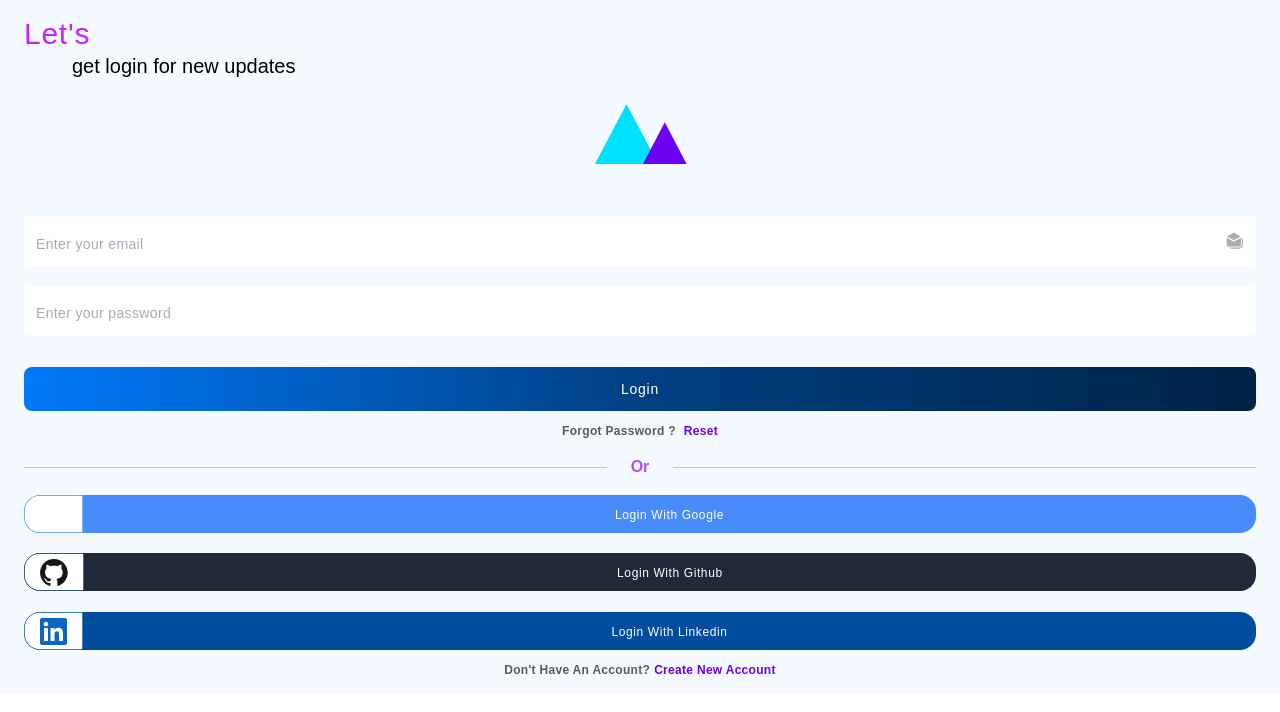
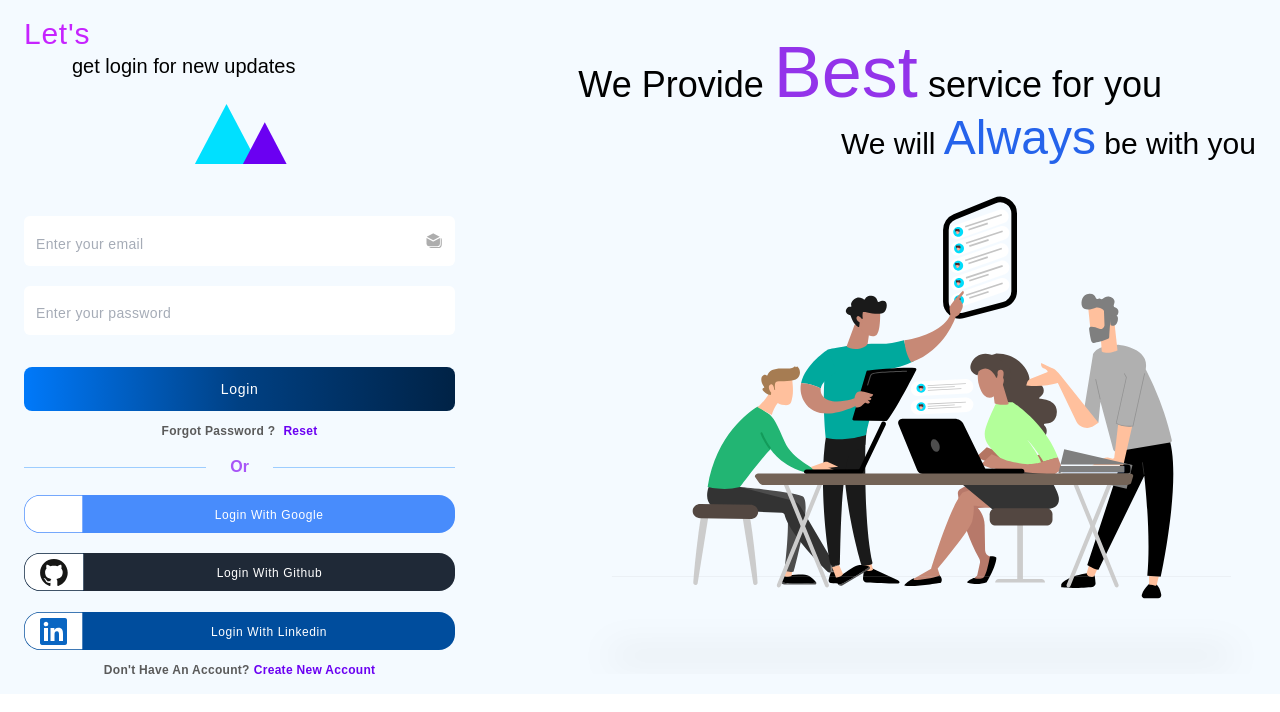
Before and after one commit to NightEncrypter/skillerz, a React (Create React App) app: page /candidates/login in a window 1280 px wide. Shown: the top 712 px of the page. Built offline with nearby package versions, Linux system fonts and the light colour scheme; some icons are missing.

Commit message:
home-page-running

```diff
--- a/src/components/Pages/candidates/CandidateLogin.tsx
+++ b/src/components/Pages/candidates/CandidateLogin.tsx
@@ -4,12 +4,15 @@ import { Link } from "react-router-dom";
 import CustomInput from "../../CustomInput/CustomInput";
 import PasswordInput from "../../CustomInput/PasswordInput";
 import HomeLogoLink from "../../logoLinks/HomeLogoLink";
+import HomeLogo1 from "../../svgs/HomeLogo1";
 const CandidateLogin = () => {
   const handlerChange = (e: ChangeEvent<HTMLInputElement>) => {
     console.log(e);
   };
   return (
     <div className="px-6 bg-[#F4FAFF]  py-4 h-full sm:min-h-0 min-h-screen  ">
+      <div className="md:flex md:mx-auto md:max-w-7xl justify-between items-center ">
+        <div className="md:w-[35%] sm:w-[45%] w-full">
           <h2 className="flex  flex-wrap  ">
             <div className=" font-medium text-[#C623FF] text-3xl tracking-wide w-full  ">
               Let's
@@ -19,19 +22,7 @@ const CandidateLogin = () => {
               get login for new updates
             </div>
           </h2>
-      {/* <svg
-        height="80"
-        viewBox="0 0 155 124"
-        className="w-full mt-4 "
-        fill="none"
-        xmlns="http://www.w3.org/2000/svg"
-      >
-        <path d="M56.6087 0L105.633 93H7.58413L56.6087 0Z" fill="#00E0FF" />
-        <path
-          d="M115.913 28.3044L149.763 93.0001H82.0628L115.913 28.3044Z"
-          fill="#6B00F2"
-        />
-      </svg> */}
+
           <div className=" flex flex-col justify-center items-center mt-6    ">
             {/* <LogoSvg height={"80"} /> */}
             <HomeLogoLink height="80" className=" mb-8" />
@@ -107,7 +98,11 @@ const CandidateLogin = () => {
                   </button>
                   <button className=" scaleAnimLinkedIn w-full rounded-2xl    text-sm flex       bg-white ">
                     <div className=" p-[0.35rem] px-4 bg-white rounded-l-2xl linkedin-border   ">
-                  <Icon icon="logos:linkedin-icon" fontSize={27} className="" />{" "}
+                      <Icon
+                        icon="logos:linkedin-icon"
+                        fontSize={27}
+                        className=""
+                      />{" "}
                     </div>
                     <div className="bg-linked-in py-[9px]  w-full h-full rounded-r-2xl ">
                       <span className="text-white  tracking-wider font-light capitalize text-xs">
@@ -135,6 +130,28 @@ const CandidateLogin = () => {
             </div>
           </div>
         </div>
+
+        <div className="md:block hidden">
+          <h2 className="my-4 mb-8 text-4xl  leading-relaxed">
+            We Provide{" "}
+            <span className="text-7xl text-purple-600 font-medium">Best</span>{" "}
+            service for you
+            <br />{" "}
+            <div className="flex w-full">
+              <span className="inline-block text-3xl ml-auto ">
+                We will{" "}
+                <span className="text-blue-600 font-medium text-5xl capitalize">
+                  always
+                </span>{" "}
+                be with you
+              </span>
+            </div>
+          </h2>
+
+          <HomeLogo1 className="w-full h-[30rem] hidden sm:block" />
+        </div>
+      </div>
+    </div>
   );
 };
 
--- a/src/components/svgs/HomeLogo1.tsx
+++ b/src/components/svgs/HomeLogo1.tsx
@@ -1,10 +1,16 @@
-const HomeLogo1 = ({ height }: { height?: string }) => {
+const HomeLogo1 = ({
+  height,
+  className,
+}: {
+  height?: string;
+  className?: string;
+}) => {
   return (
     <svg
-      className="sm:hidden w-full svg-animation1 "
+      className={`${className} w-full svg-animation1  `}
       height={height ? height : "300"}
       // viewBox="0 0 244 176"
-      viewBox="0 0 244 176"
+      viewBox="0 0 240 170"
       fill="none"
       xmlns="http://www.w3.org/2000/svg"
     >
--- a/src/index.css
+++ b/src/index.css
@@ -274,5 +274,5 @@ input:focus ~ .input-icon > .input-icon {
 }
 
 .main-input-content > input:focus {
-  box-shadow: -1px 0 15px 0px rgba(0, 124, 255, 0.2);
+  box-shadow: -1px 2px 15px 0px rgba(0, 124, 255, 0.15);
 }
```
Lines whose indentation alone changed are shown as unchanged.
